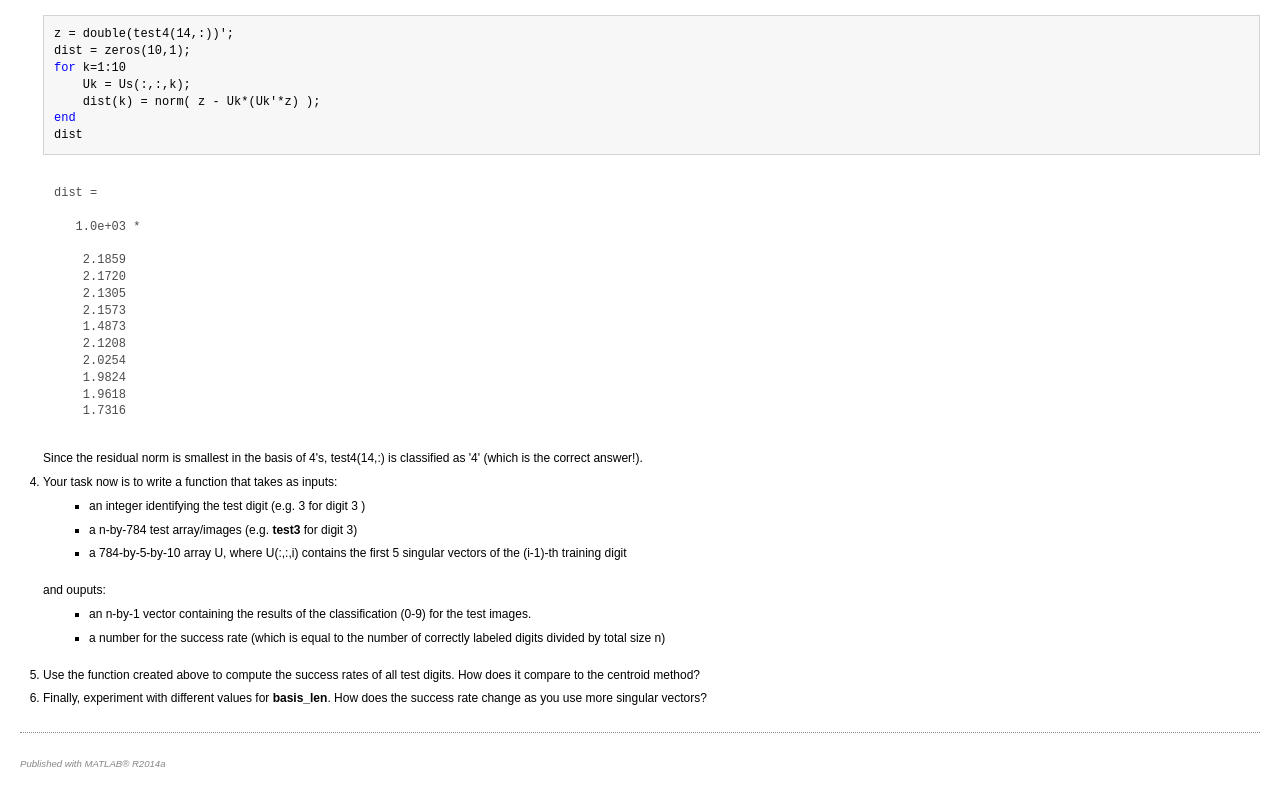
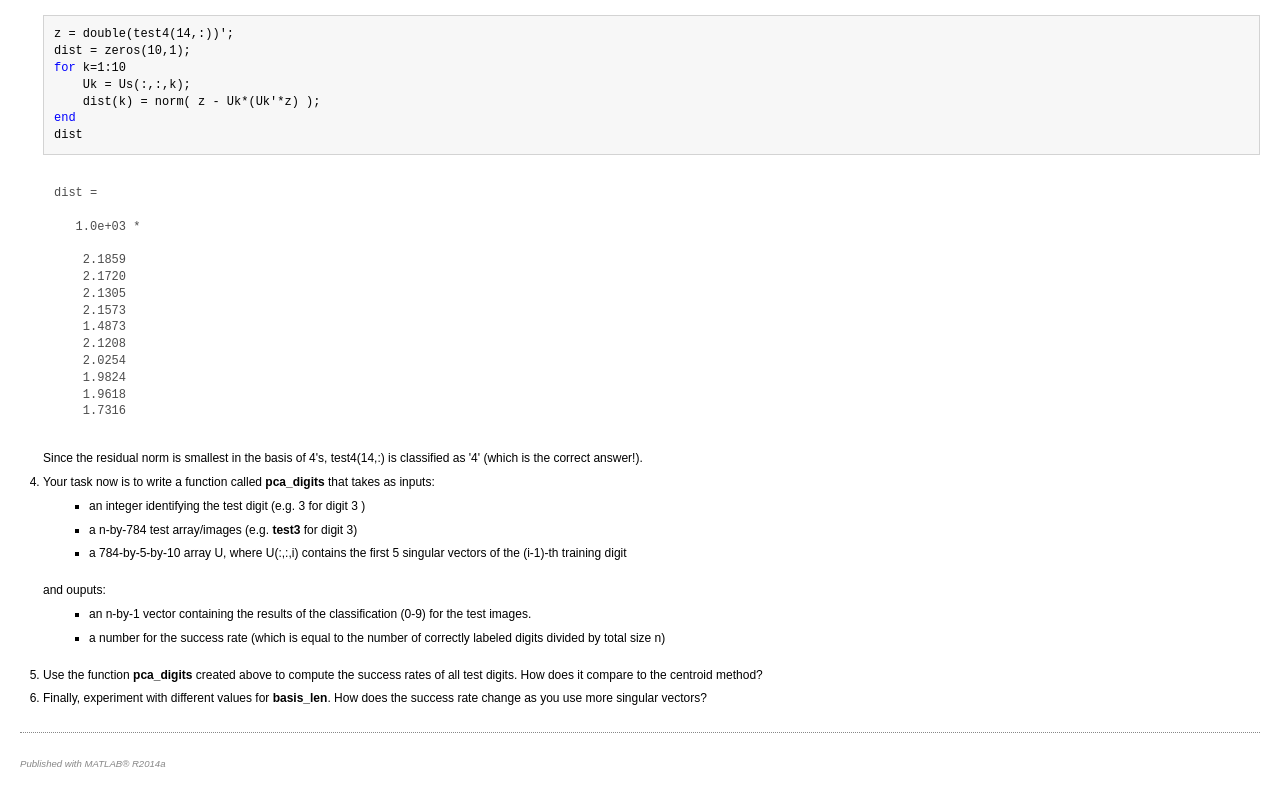
Before and after one commit to luan0731/ecs130_final_project, a plain HTML site: page index.html in a window 1280 px wide. Shown: the part 4755-5555 px from the top of the page. Drawn offline with Linux system fonts and the light colour scheme.

Commit message:
updated PCA function name

```diff
--- a/index.html
+++ b/index.html
@@ -331,7 +331,7 @@ dist =
 	</li>
 
 	<li>
-		Your task now is to write a function that takes as inputs:
+		Your task now is to write a function called <b>pca_digits</b> that takes as inputs:
 		<div><ul>
 			<li>an integer identifying the test digit (e.g. 3 for digit 3 )  </li>
 			<li>a n-by-784 test array/images (e.g. <b> test3</b> for digit 3) </li>
@@ -344,7 +344,7 @@ dist =
 		</ul></div>
 	</li>
 
-	<li> Use the function created above to compute the success rates of all test digits. How does it compare to the centroid method?
+	<li> Use the function <b>pca_digits</b> created above to compute the success rates of all test digits. How does it compare to the centroid method?
 	</li>
 
 	<li> Finally, experiment with different values for <b>basis_len</b>. How does the success rate change as you use more singular vectors?
```
